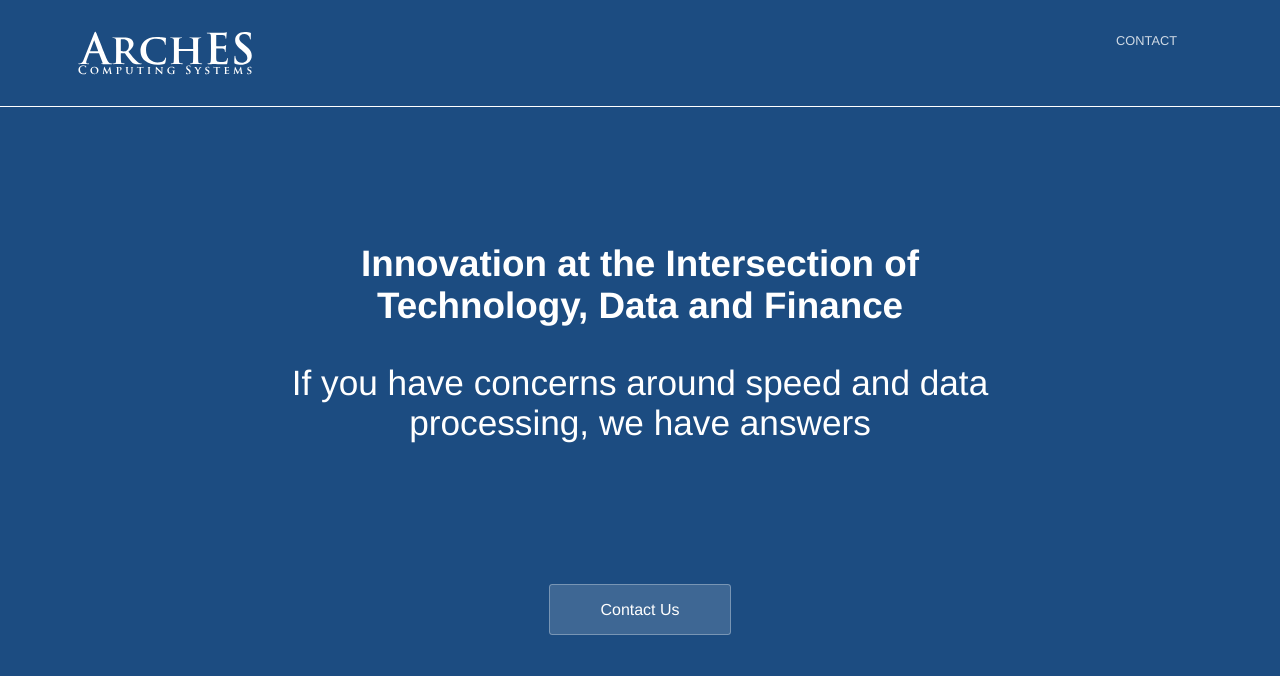
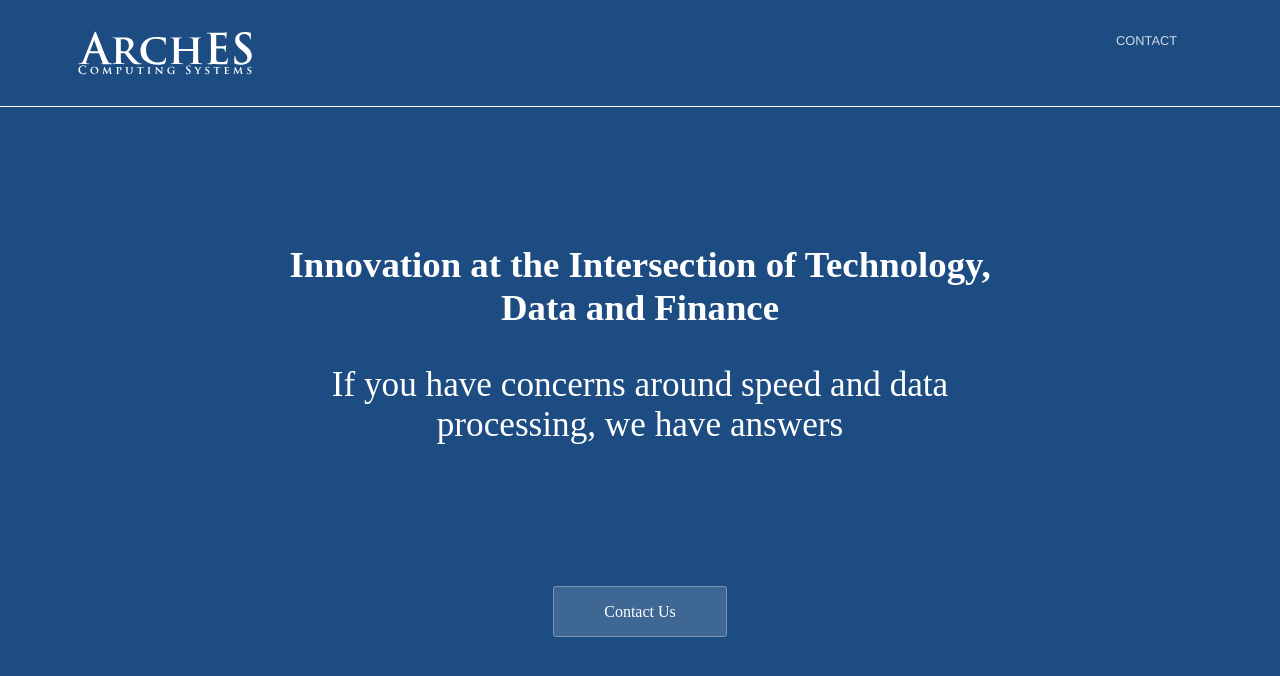
Before and after one commit to drcm/acsweb, a Jekyll site: the page built from index.html, in a window 1280 px wide. Shown: the top 676 px of the page. Built offline with Jekyll 4.4.1, drawn with Linux system fonts in a browser that asks for light colours; some web fonts are replaced; the list of posts is cut into pages by our own code.

Commit message:
Trying to change font.

```diff
--- a/_layouts/default.html
+++ b/_layouts/default.html
@@ -8,6 +8,7 @@
 		{% seo %}
 		{% feed_meta %}
 
+        <link href='https://fonts.googleapis.com/css?family=Quattrocento' rel='stylesheet'>
 		<link rel="stylesheet" href="{{ site.baseurl }}/css/screen.css">
 		<link rel="icon" type="image/png" href="{{ site.baseurl }}/favicon.png">
 
--- a/_sass/landing-page.scss
+++ b/_sass/landing-page.scss
@@ -4,6 +4,8 @@
 	text-align: center;
 	margin: 0;
 	padding: 100px 0;
+
+    font-family: 'Quattrocento';
 
 	h2 {
 		margin-bottom: 50px;
```
